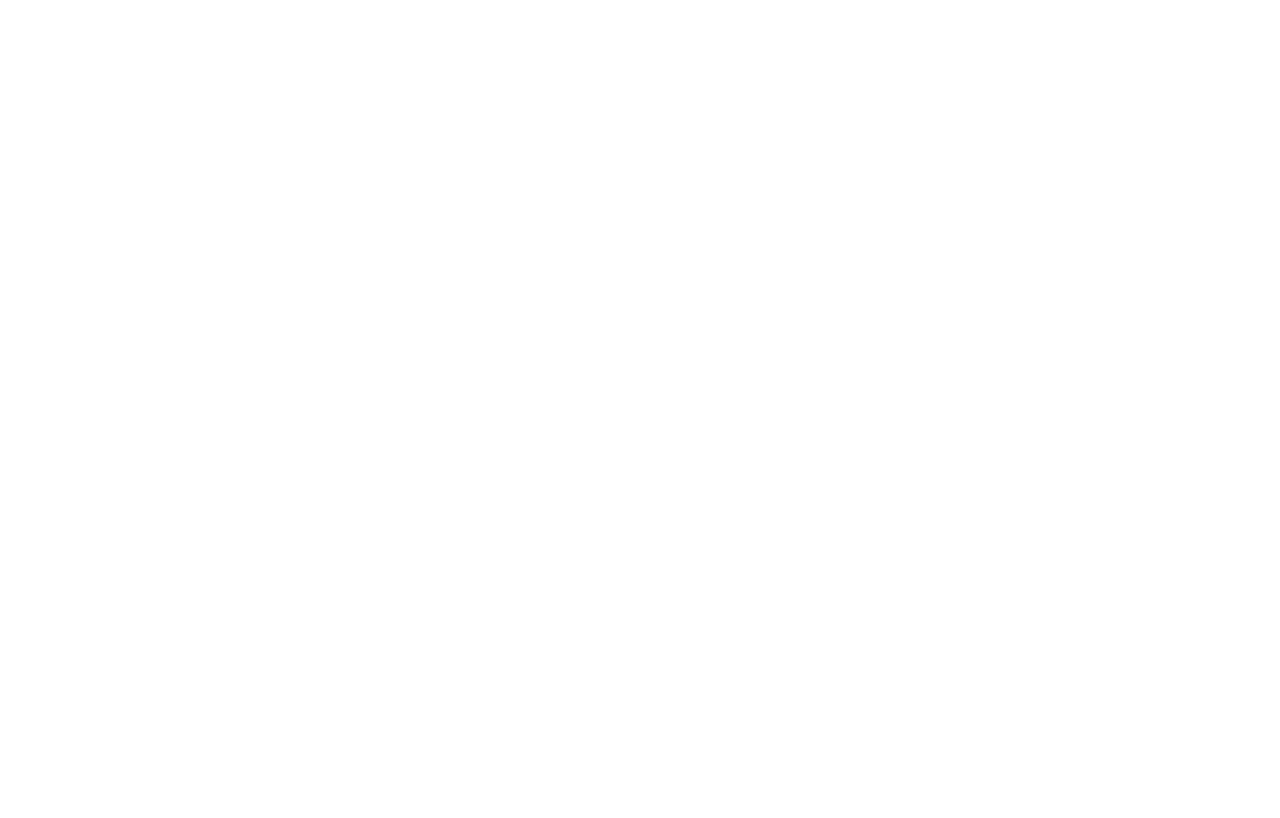
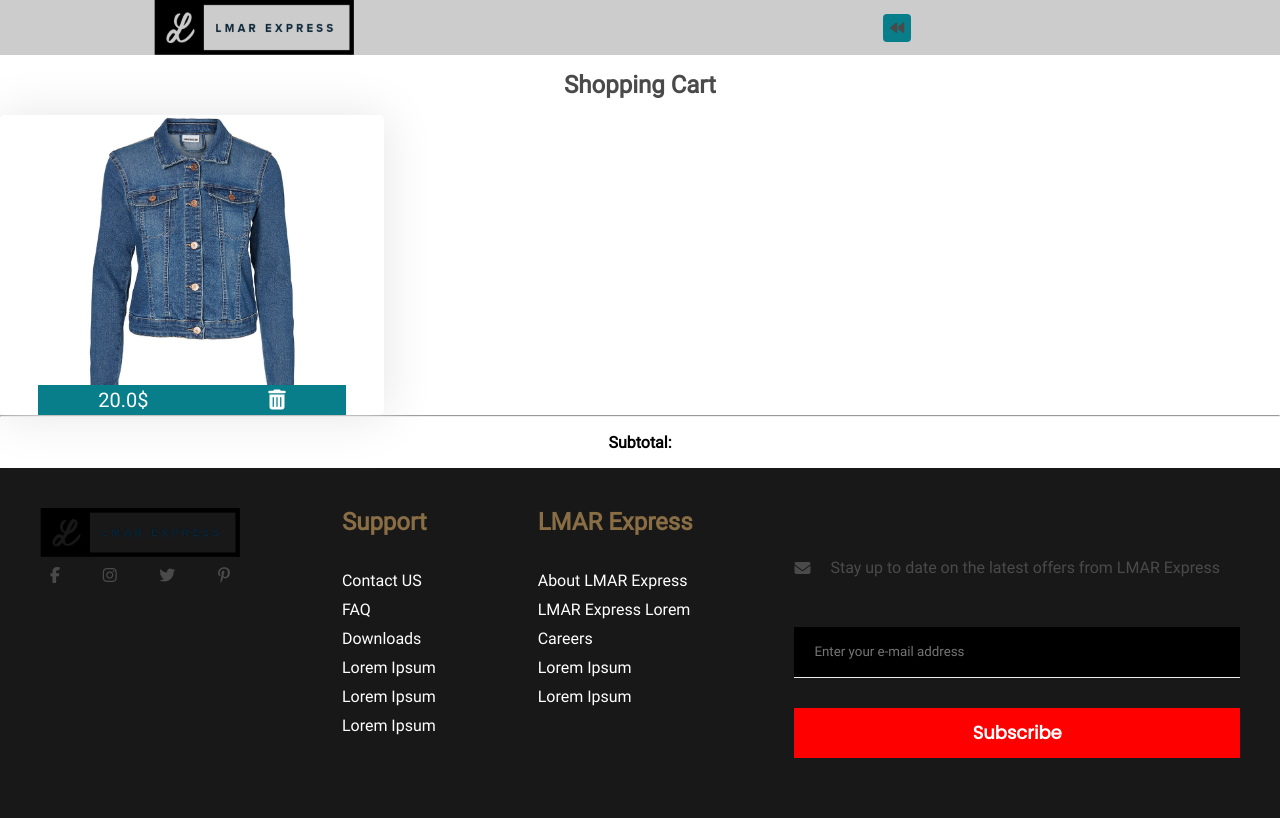
Before and after one commit to GSG-G8/LMAR_Express, a website: page cart.html in a window 1280 px wide. Drawn offline with Linux system fonts and the light colour scheme.

Commit message:
create cart card relates #16

```diff
--- a/cart.html
+++ b/cart.html
@@ -0,0 +1,140 @@
+<html lang="en">
+  <head>
+    <meta charset="UTF-8" />
+    <meta name="viewport" content="width=device-width, initial-scale=1.0" />
+    <meta http-equiv="X-UA-Compatible" content="ie=edge" />
+    <title>Cart</title>
+    <script
+      src="https://kit.fontawesome.com/31b25a48cc.js"
+      crossorigin="anonymous"
+    ></script>
+    <link
+      href="https://fonts.googleapis.com/css?family=Poppins&display=swap"
+      rel="stylesheet"
+    />
+    <link rel="stylesheet" href="css/style.css" />
+  </head>
+  <body>
+    <header id="cart__header">
+      <div class="container header__container">
+        <nav class="header__navbar">
+          <!-- Start Logo  -->
+          <div class="header__logo">
+            <a href="Customer.html">
+              <img
+                src="images/2591879936_67270a1b-efca-4ecf-8988-186863f6853d.png"
+                alt="LAMAR"
+                width="200px"
+                height="55px"
+              />
+            </a>
+          </div>
+          <!-- End Logo -->
+          <div class="header__rightnav">
+            <a href="Customer.html" class="header__a"
+              ><i class="fas fa-backward"></i
+            ></a>
+          </div>
+        </nav>
+      </div>
+    </header>
+    <!-- End Main Header -->
+    <main class="main-cart">
+      <h2 class="cart-header">Shopping Cart</h2>
+      <div class="products__items">
+        <div class="products__item">
+          <div class="products__add">
+            <span class="products__price">20.0$</span>
+            <i
+              class="fas fa-trash-alt seller__products__remove"
+              aria-hidden="true"
+            ></i>
+          </div>
+          <div class="products__details">
+            <p>Lorem ipsum dolor sit amet consectetur adipisicing elit.</p>
+          </div>
+        </div>
+      </div>
+      <hr />
+      <p class="price-summation">Subtotal: <i class="total-price"></i></p>
+    </main>
+    <footer id="cart__footer">
+      <div class="footer__div">
+        <img
+          src="images/2591879936_67270a1b-efca-4ecf-8988-186863f6853d.png"
+          alt="LMAR Express Logo"
+          class="footer__logo"
+        />
+        <div class="footer__social">
+          <i class="fab fa-facebook-f"></i>
+          <i class="fab fa-instagram"></i>
+          <i class="fab fa-twitter"></i>
+          <i class="fab fa-pinterest-p"></i>
+        </div>
+      </div>
+      <div class="footer__div">
+        <h2 class="footer__heading">
+          Support
+        </h2>
+        <span class="footer__span">
+          Contact US
+        </span>
+        <span class="footer__span">
+          FAQ
+        </span>
+        <span class="footer__span">
+          Downloads
+        </span>
+        <span class="footer__span">
+          Lorem Ipsum
+        </span>
+        <span class="footer__span">
+          Lorem Ipsum
+        </span>
+        <span class="footer__span">
+          Lorem Ipsum
+        </span>
+      </div>
+      <div class="footer__div">
+        <h2 class="footer__heading">
+          LMAR Express
+        </h2>
+        <span class="footer__span">
+          About LMAR Express
+        </span>
+        <span class="footer__span">
+          LMAR Express Lorem
+        </span>
+        <span class="footer__span">
+          Careers
+        </span>
+        <span class="footer__span">
+          Lorem Ipsum
+        </span>
+        <span class="footer__span">
+          Lorem Ipsum
+        </span>
+      </div>
+      <div class="footer__div">
+        <div class="footer4__div">
+          <i class="fas fa-envelope"></i>
+          <p class="footer4__p">
+            Stay up to date on the latest offers from LMAR Express
+          </p>
+        </div>
+        <input
+          type="text"
+          id="Subscribe_email"
+          placeholder="Enter your e-mail address"
+        />
+        <button
+          class="form__btn footer__button"
+          id="subscribeButton"
+          type="submit"
+        >
+          Subscribe
+        </button>
+      </div>
+    </footer>
+  </body>
+</html>
--- a/css/style.css
+++ b/css/style.css
@@ -245,9 +245,9 @@ section {
   cursor: pointer;
 }
 
-.products__add i{
-   font-size: 20px;
-   color: #fff;
+.products__add i {
+  font-size: 20px;
+  color: #fff;
 }
 
 /* End Products Section */
@@ -343,7 +343,6 @@ label {
 
 /* Start Product section */
 
-
 .products__filter {
   display: flex;
   justify-content: space-between;
@@ -359,7 +358,8 @@ label {
 /* End of Products details */
 
 /* Start Footer */
-#seller__footer, #customer__footer {
+#seller__footer,
+#customer__footer {
   display: flex;
   justify-content: space-between;
   padding: 20px;
@@ -430,7 +430,6 @@ span {
 }
 
 @media (max-width: 991px) and (min-width: 768px) {
-
 }
 
 @media (max-width: 767px) {
@@ -468,12 +467,13 @@ span {
     left: 32%;
   }
 
-  .products__search  {
+  .products__search {
     width: 100%;
     margin-bottom: 10px;
   }
 
-  .products__display, .products__filter  {
+  .products__display,
+  .products__filter {
     width: 45%;
     margin-bottom: 10px;
   }
@@ -493,5 +493,27 @@ span {
 }
 
 @media screen and (min-width: 598px) {
+}
 
+/* ================================================ cart ==================================================== */
+#cart__header {
+  background-color: #ccc;
 }
+#cart__footer {
+  display: flex;
+  justify-content: space-between;
+  padding: 20px;
+  background: #181818;
+}
+.main-cart {
+  text-align: center;
+}
+.price-summation {
+  color: black;
+  font-weight: bolder;
+  margin: 1rem auto;
+}
+
+.cart-header {
+  margin: 1rem auto;
+}
```
